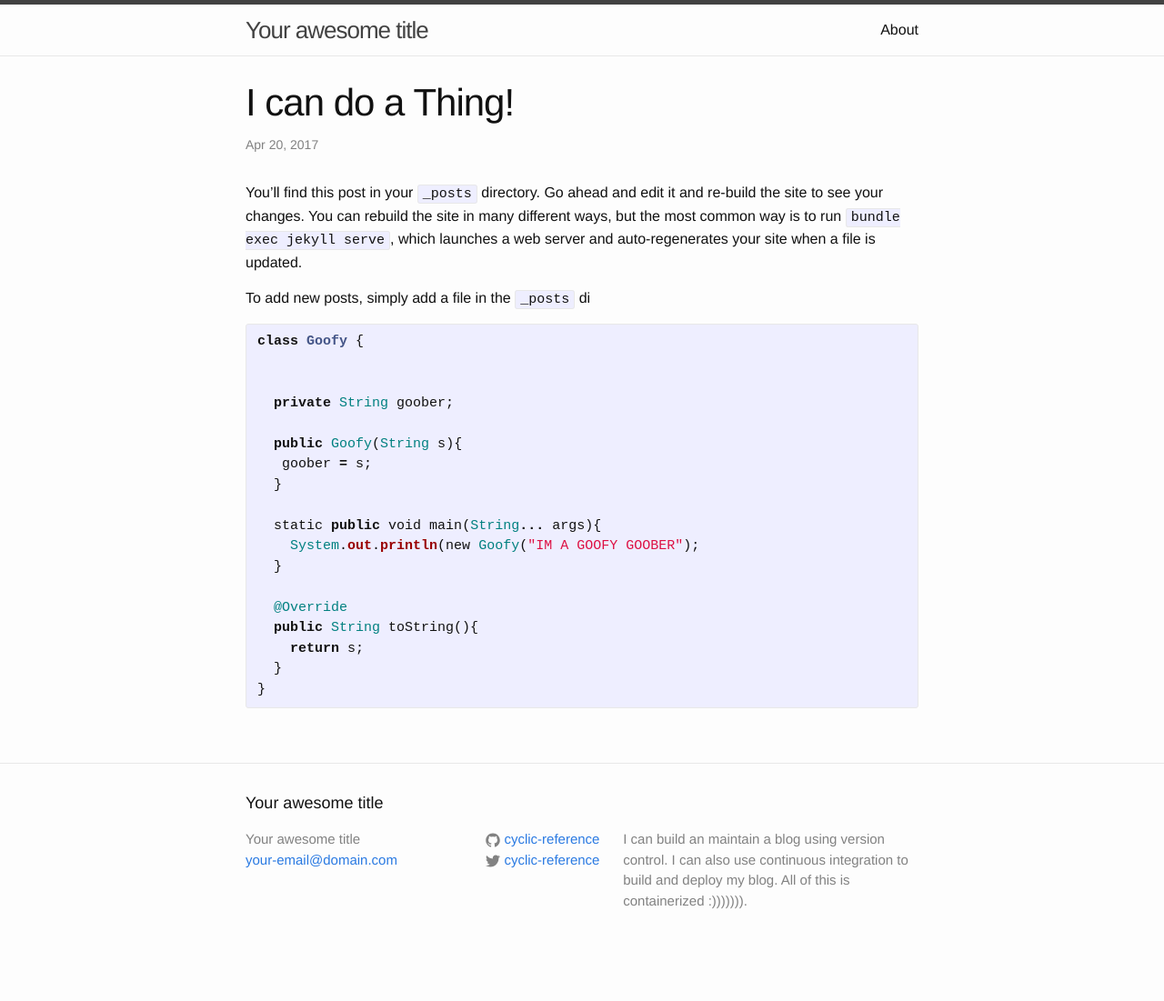
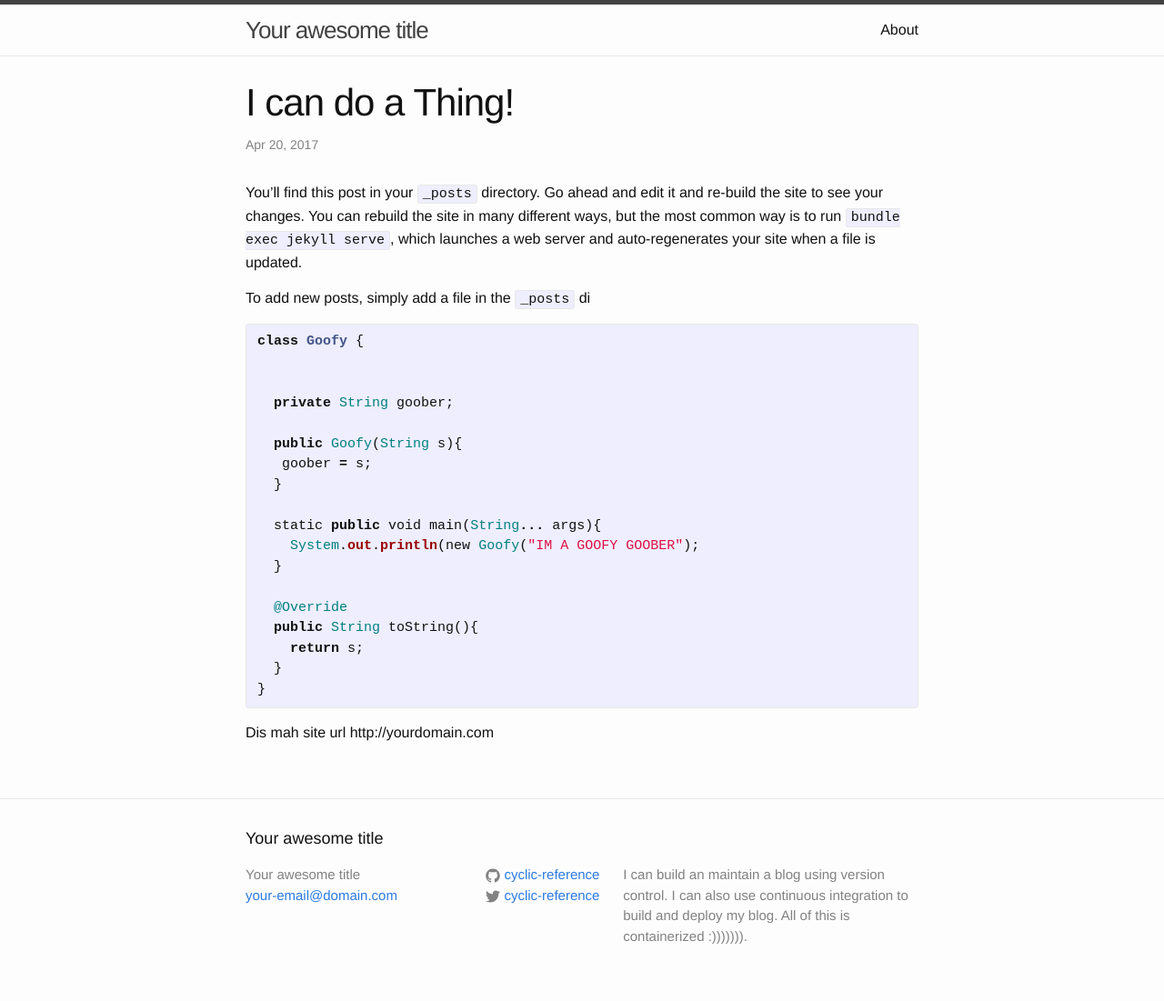
Before and after one commit to Unthrottled/blog, a Jekyll site: the page built from _posts/2017-04-20-test.md, in a window 1280 px wide. Shown: the whole page at 91% size. Built offline with Jekyll 4.4.1, drawn with Linux system fonts in a browser that asks for light colours; before the commit the page ends 1062 px from its top, so only the background shows below that.

Commit message:
Site Url test

```diff
--- a/_posts/2017-04-20-test.md
+++ b/_posts/2017-04-20-test.md
@@ -29,3 +29,5 @@ class Goofy {
   }
 }
 {% endhighlight %}
+
+Dis mah site url {{ site.url }}
```
